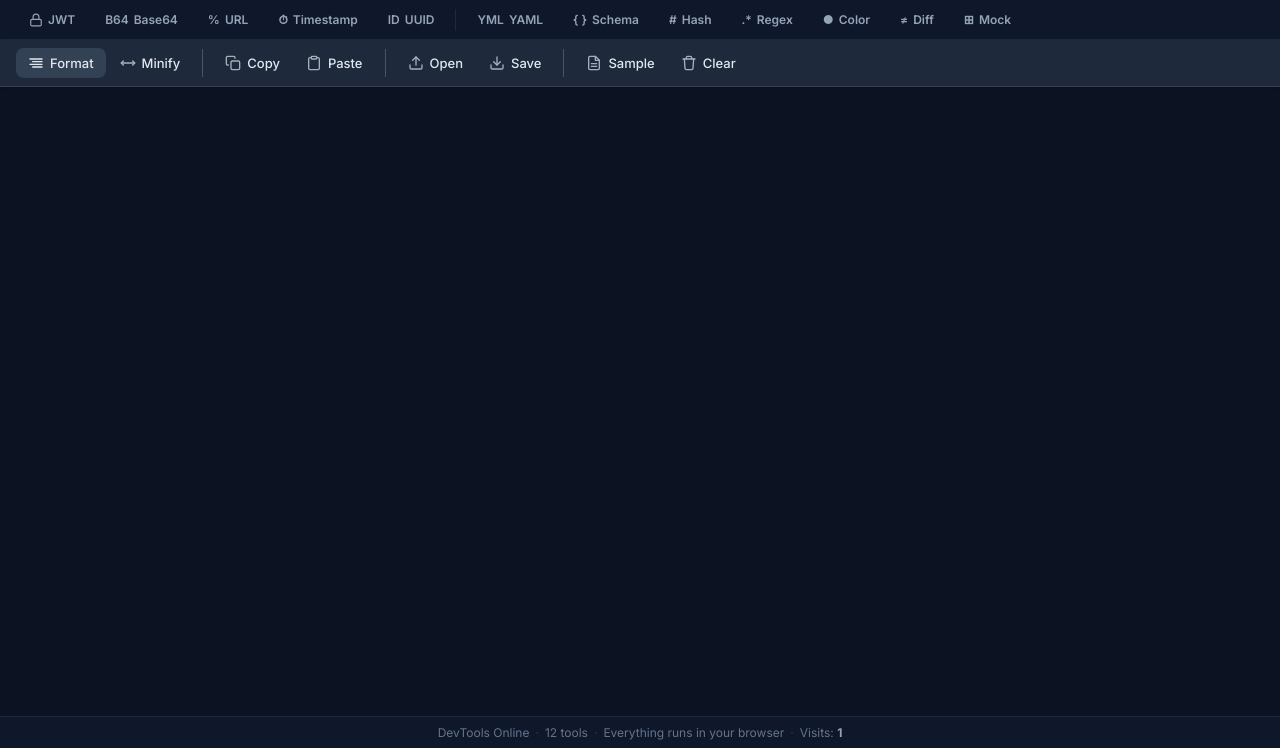
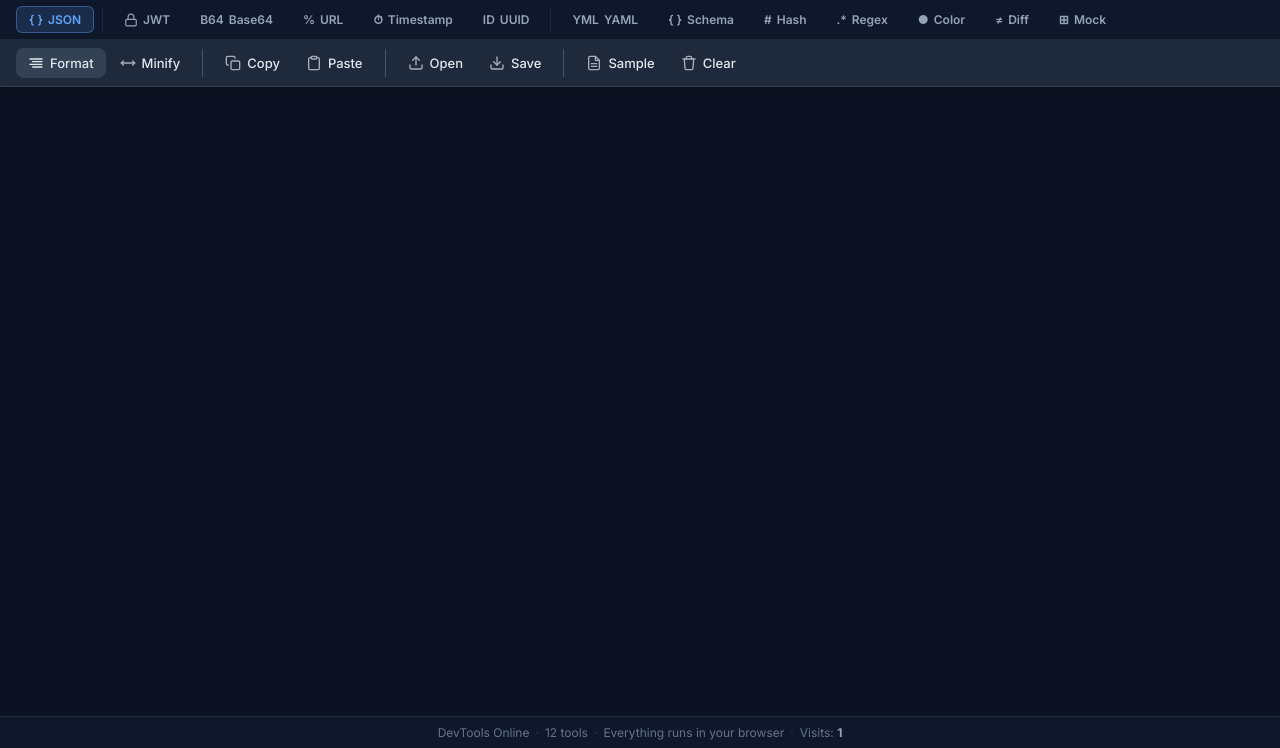
Before and after one commit to AlexKostromin/json_editor, a website built with Vite: page index.html in a window 1280 px wide. Shown: the part 52-800 px from the top of the page. Built offline with nearby package versions, Linux system fonts and the light colour scheme; what vanilla-jsoneditor would draw is missing.

Commit message:
feat: add JSON chip to tools bar for quick return to editor
Co-Authored-By: Claude Opus 4.6 <noreply@anthropic.com>

```diff
--- a/src/main.ts
+++ b/src/main.ts
@@ -44,6 +44,8 @@ app.appendChild(header);
 const toolsBar = document.createElement('div');
 toolsBar.className = 'tools-bar';
 toolsBar.innerHTML = `
+  <button class="tool-chip json active" id="btn-json">{ }<span>JSON</span></button>
+  <div class="tools-sep"></div>
   <button class="tool-chip jwt" id="btn-jwt-header">${icons.jwt}<span>JWT</span></button>
   <button class="tool-chip base64" id="btn-base64">B64<span>Base64</span></button>
   <button class="tool-chip url" id="btn-url">%<span>URL</span></button>
@@ -219,6 +221,12 @@ function getTextContent(): string {
 function getFormattedContent(): string {
   return 'text' in content ? content.text : JSON.stringify(content.json, null, 2);
 }
+
+// ========== JSON Button (return to editor) ==========
+document.getElementById('btn-json')!.addEventListener('click', () => {
+  editor.set({ json: sampleJson });
+  showToast('JSON Editor');
+});
 
 // ========== JSON Button Handlers ==========
 
--- a/src/style.css
+++ b/src/style.css
@@ -201,6 +201,18 @@ header {
   background: #1e293b;
   color: #e2e8f0;
   border-color: #334155;
+}
+
+.tool-chip.active {
+  background: rgba(96, 165, 250, 0.12);
+  color: #60a5fa;
+  border-color: rgba(96, 165, 250, 0.3);
+}
+
+.tool-chip.json.active {
+  background: rgba(96, 165, 250, 0.15);
+  color: #60a5fa;
+  border-color: rgba(96, 165, 250, 0.4);
 }
 
 .tool-chip:active {
```
